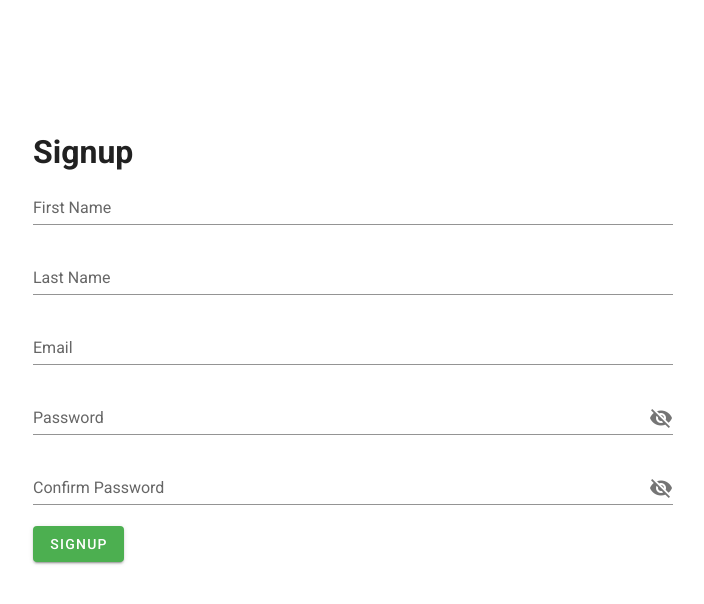
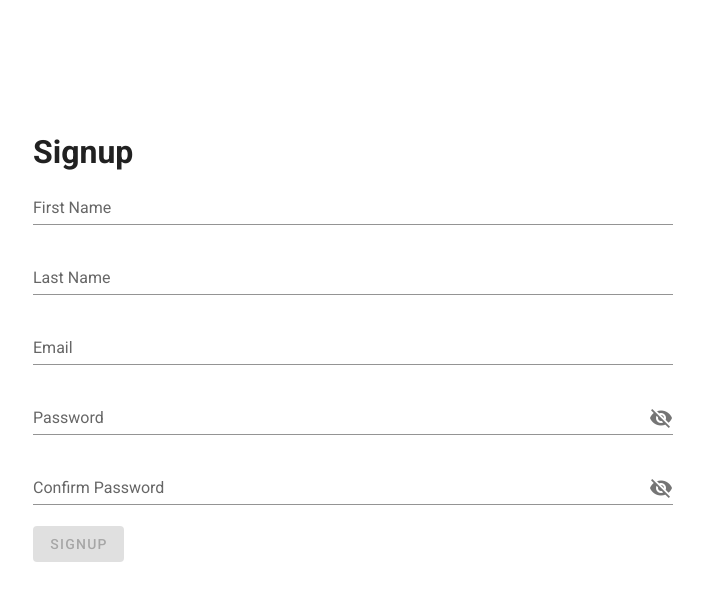
Before and after one commit to benlague/CS411, a Vue app in the folder src/javascript/web-app/: page /signup in a window 1280 px wide. Shown: the top 604 px of the page, without its empty margins (287-991 px from the left). Built offline with nearby package versions, Linux system fonts and the light colour scheme.

Commit message:
fix validation in signup/login

```diff
--- a/src/javascript/web-app/src/views/Login.vue
+++ b/src/javascript/web-app/src/views/Login.vue
@@ -3,7 +3,8 @@
       <h1>Login</h1>
       <v-form
       ref="form"
-      lazy-validation
+      v-model="valid"
+      @submit.prevent="login"
     >
       <v-text-field
         v-model="email"
@@ -33,11 +34,11 @@
       <v-btn
         color="success"
         class="mr-4"
+        :disabled="!valid"
         @click="login"
       >
         Login
       </v-btn>
-
     </v-form>
   </div>
 </template>
@@ -47,6 +48,7 @@ import api from "../api.js"
 export default {
   name: 'Login',
   data: () => ({
+    valid: true,
     email: "",
     password: "",
     remember_me: false,
@@ -68,7 +70,7 @@ export default {
       }).catch(err => {
         console.log(err);
       })
-    }
+    },
   }
 }
 </script>
--- a/src/javascript/web-app/src/views/Signup.vue
+++ b/src/javascript/web-app/src/views/Signup.vue
@@ -3,7 +3,8 @@
       <h1>Signup</h1>
       <v-form
       ref="form"
-      lazy-validation
+      v-model="valid"
+      @submit.prevent="signup"
     >
     <v-text-field
         v-model="first_name"
@@ -48,6 +49,7 @@
         color="success"
         class="mr-4"
         @click="signup"
+        :disabled="!valid"
       >
         Signup
       </v-btn>
@@ -61,6 +63,7 @@ import api from "../api";
 export default {
   name: 'Signup',
   data: () => ({
+    valid: true,
     first_name: "",
     last_name: "",
     email: "",
```
